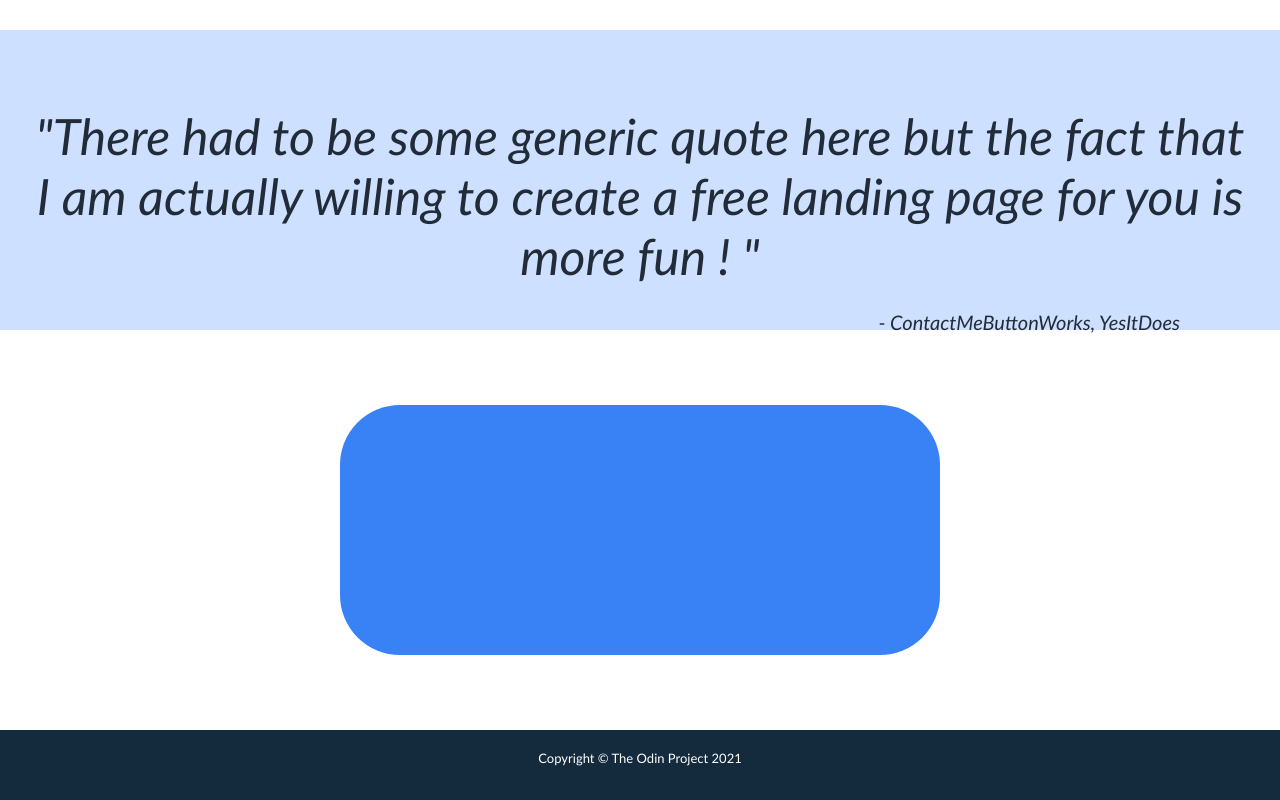
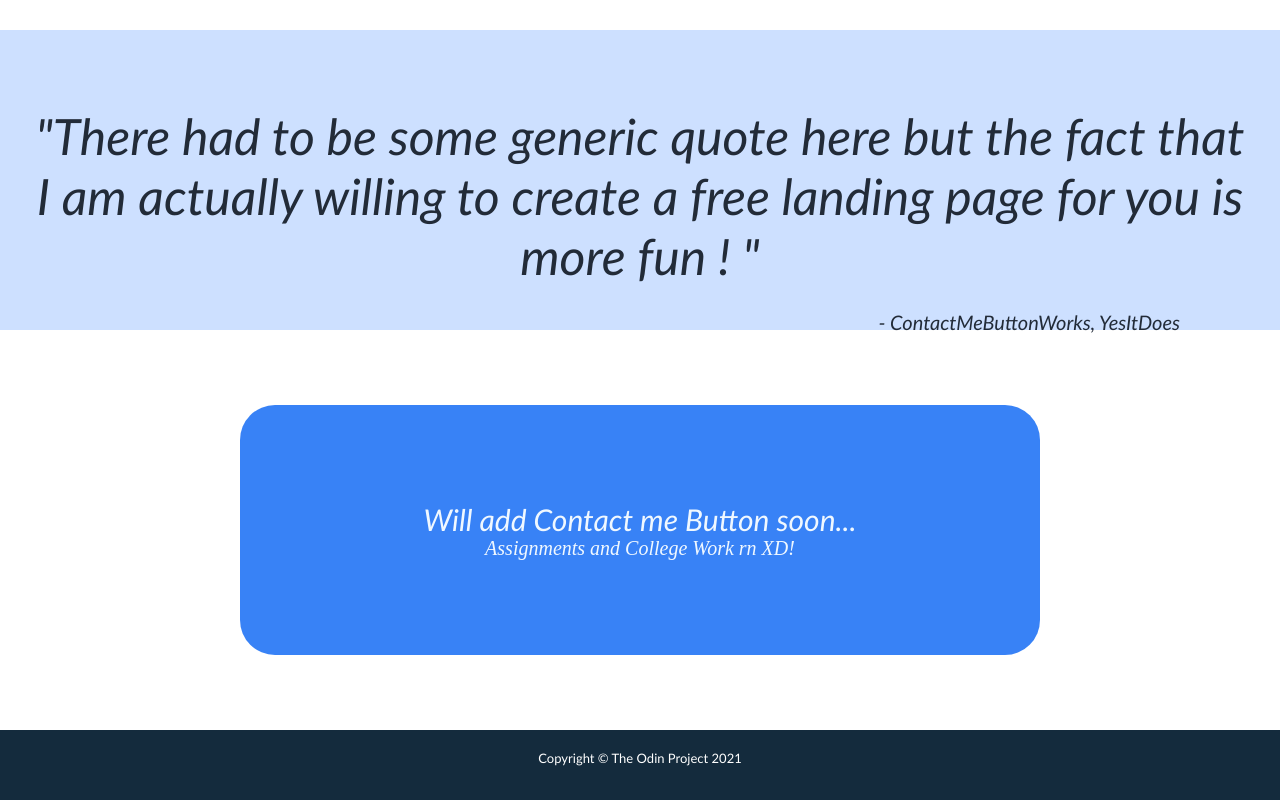
Before and after one commit to YashasviChaurasia/urban-giggle, a plain HTML site: page index.html in a window 1280 px wide. Shown: the part 825-1625 px from the top of the page. Drawn offline with Linux system fonts and the light colour scheme.

Commit message:
placeholder for contactme

```diff
--- a/index.html
+++ b/index.html
@@ -48,7 +48,11 @@
         <p id="cme"></br> - ContactMeButtonWorks, YesItDoes </p>
     </div>
     <div id="bgrey">
-        <div id="contact"></div>
+        <div id="contact">
+            <p>Will add Contact me Button soon...</p>
+            <p id="cw"> Assignments and College Work rn XD! </p>
+        </div>
+
 
     </div>
     <footer>
--- a/style.css
+++ b/style.css
@@ -133,11 +133,30 @@ img{
 #contact{
 
     height: 250px;
-
-    border-radius: 60px;
-    width: 600px;
+    flex-wrap: wrap;
+    flex-direction: column;
+    display: flex;
+    font-family: Arial, Helvetica, sans-serif;
+    font-size: 30px;
+    font-style: oblique;
+    border-radius:35px;
+    width: 800px;
     background-color: #3882f6;
     color: aliceblue;
+    justify-content: center;
+    align-items: center;
+
+
+}
+#cw{
+
+
+    font-family:'Times New Roman', Times, serif;
+    font-size: 20px;
+    font-style: italic;
+
+
+
 }
 footer{
     text-align: center;
```
